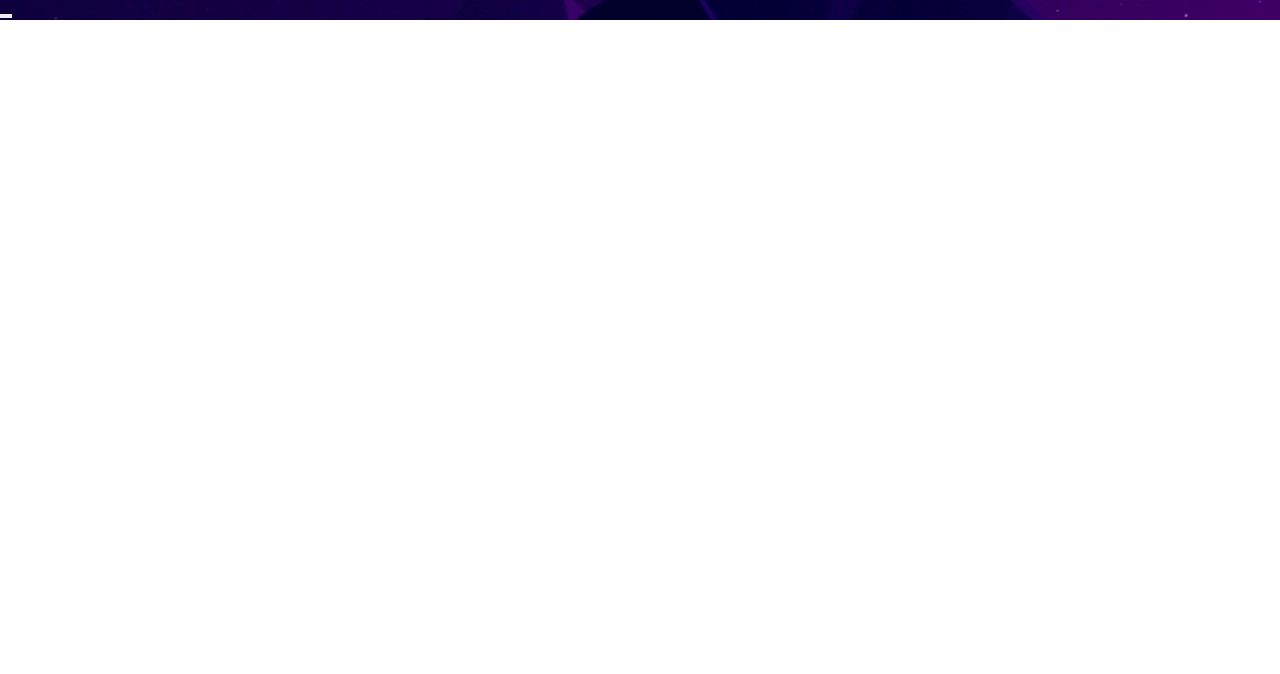
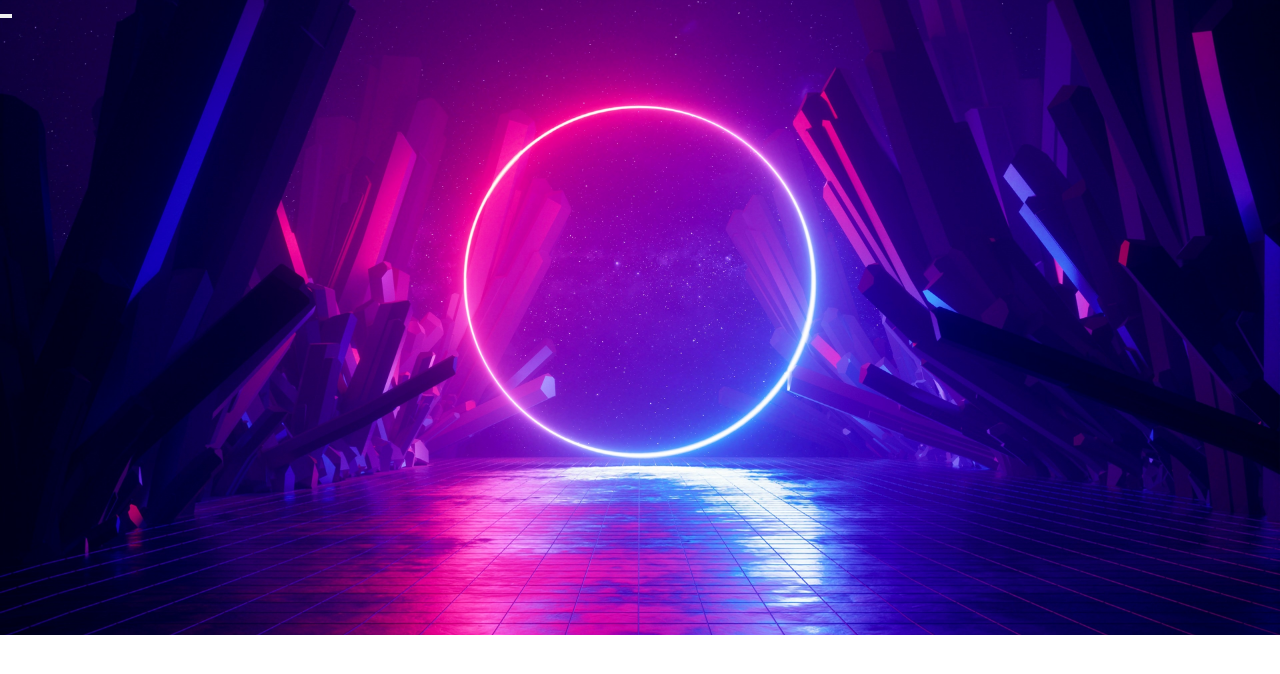
Before and after one commit to mahmudk313/Users-list-react, a React (Create React App) app: page / in a window 1280 px wide. Shown: the top 674 px of the page. Built offline with nearby package versions, Linux system fonts and the light colour scheme.

Commit message:
image style modified

```diff
--- a/src/App.css
+++ b/src/App.css
@@ -4,5 +4,10 @@
   box-sizing: border-box;
 }
 main {
-  background-image: url(img/wallpapersden.com_huawei-4k-stock-abstract_3840x2160.jpg);
+  background-image:  url(img/wallpapersden.com_huawei-4k-stock-abstract_3840x2160.jpg);
+  background-position:center ;
+  background-size: cover;
+  width: 100%;
+  min-height: 635px;
+  max-height: 100%;
 }
```
